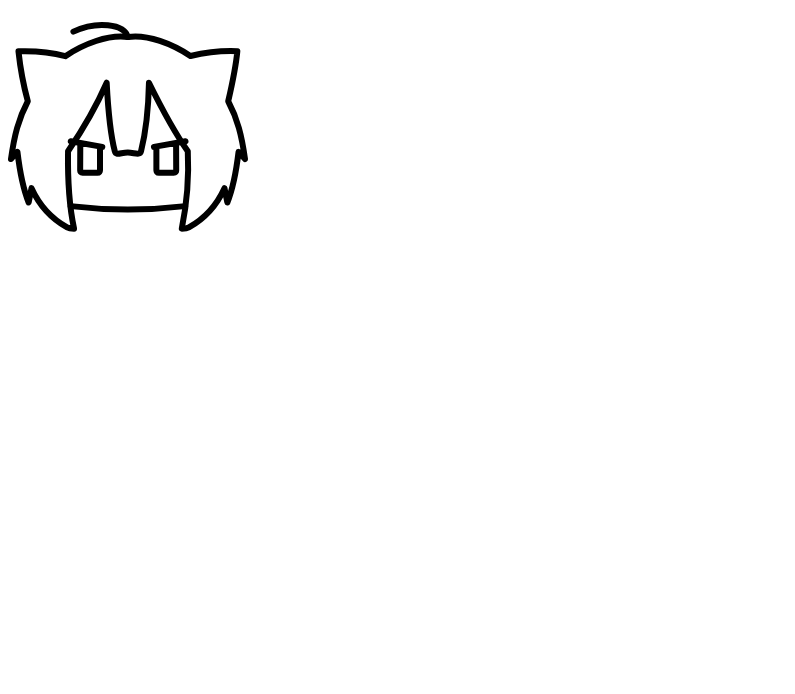
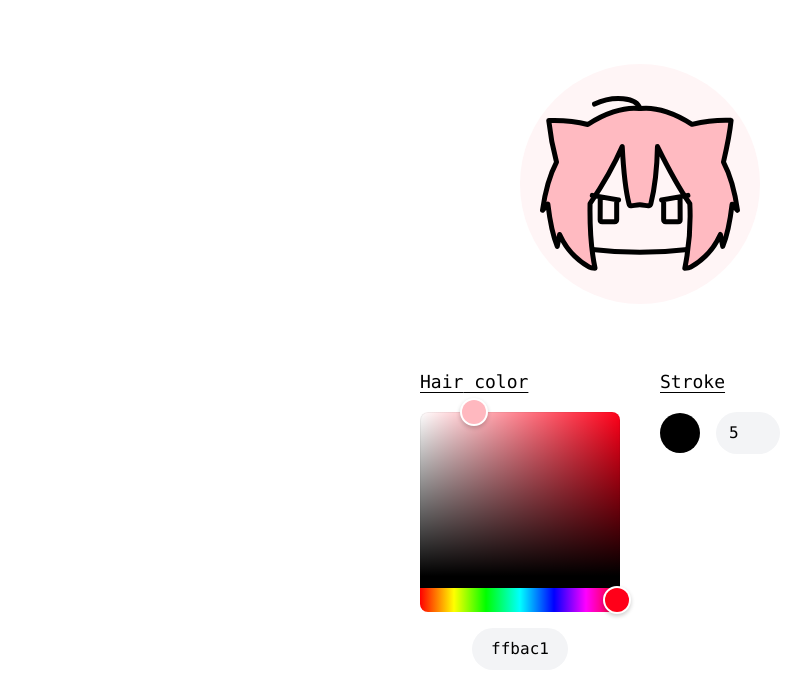
Before and after one commit to object1037/icon, a Next.js app: page / in a window 1280 px wide. Shown: the top 694 px of the page, without its empty margins (0-795 px from the left). Built offline with nearby package versions, Linux system fonts and the light colour scheme.

Commit message:
add color picker and style them

```diff
--- /dev/null
+++ b/components/colorPicker.tsx
@@ -0,0 +1,23 @@
+import { HexColorPicker, HexColorInput } from "react-colorful"
+
+const Picker = ({
+  part,
+  colors,
+  handleChange
+}: {
+  part: parts
+  colors: {
+    [key in parts]: string
+  }
+  handleChange: (part: parts, color: string) => void
+}) => {
+  return (
+    <div className="flex flex-col items-center">
+      <p className='mb-4 text-lg underline underline-offset-4 self-start'>{part} color</p>
+      <HexColorPicker className="h-40" color={colors[part]} onChange={(color) => handleChange(part, color)} />
+      <HexColorInput className="form-input rounded-full w-24 text-center m-4 bg-gray-100 border-transparent focus:ring-0 focus:border-gray-400" color={colors[part]} onChange={(color) => handleChange(part, color)} />
+    </div>
+  )
+}
+
+export default Picker
--- a/components/icon.tsx
+++ /dev/null
@@ -1,24 +0,0 @@
-import { ComponentPropsWithoutRef } from "react"
-
-interface iconProps extends ComponentPropsWithoutRef<"svg"> {
-  hair: string
-  eye: string
-}
-
-const Icon = (props: iconProps) => {
-  const {
-    hair,
-    eye,
-    ...rest
-  } = props
-  return (
-    <svg stroke="currentColor" strokeWidth="1.5" fill="none" width="100%" height="100%" viewBox="0 0 64 64" strokeLinecap="round" strokeLinejoin="round" xmlns="http://www.w3.org/2000/svg" {...rest}>
-      <path fill="none" d="m 46.295657,51.530996 c -9.545417,1.137636 -19.090839,1.146562 -28.636258,0" />
-      <path fill={hair} d="m 37.239609,20.681729 c 2.883627,5.849551 5.849287,11.666289 9.708039,17.12579 0.331458,6.561759 -0.215846,13.006346 -1.502233,19.352391 0,0 1.242891,-0.03495 1.765964,-0.325995 3.856658,-2.146048 7.02306,-5.649715 8.906192,-9.797644 l 0.718155,3.590761 c 1.565855,-3.884145 2.253991,-8.049801 2.802237,-12.660807 l 1.618035,1.809716 C 60.418717,33.890768 59.40372,29.74967 57.050205,25.315792 57.989372,21.258435 58.90992,17.18923 59.334642,12.804497 55.078822,12.618512 51.240488,13.139031 47.603678,14.000604 43.039639,10.960987 37.000351,8.5684845 32,9.2608735 26.999652,8.5690845 20.899832,10.994513 16.335793,14.034131 12.567861,13.025042 8.6709012,12.705393 4.6174702,12.836371 c 0.47057,4.428655 1.239166,8.442914 2.332328,12.480021 -2.353518,4.433878 -3.368512,8.574976 -4.205792,14.460146 l 1.618031,-1.809713 c 0.54825,4.611006 1.236383,8.77666 2.802238,12.660805 l 0.718155,-3.590761 c 1.883132,4.147929 5.0536828,7.644157 8.9061918,9.797643 0.511052,0.285671 1.725996,0.325512 1.725996,0.325512 -1.409307,-6.557656 -1.602057,-12.972185 -1.50222,-19.352296 3.626217,-5.332889 6.961741,-10.976301 9.654615,-17.125868 0.260587,4.999014 0.650539,11.813244 2.035422,17.145386 0.310278,1.194645 1.566743,0.286269 3.27766,0.318064 1.636109,0.03041 3.001205,0.791138 3.277484,-0.318027 1.421434,-5.706596 1.885818,-12.313855 1.98203,-17.145554 z" />
-      <path fill="none" d="M 31.933012,9.2523345 C 31.097076,5.9145165 24.06579,5.1921261 18.356411,7.9109655" />
-      <path fill={eye} d="m 25.577682,36.717844 -7.894134,-1.414937 m 2.388359,0.550181 -0.02832,6.760705 c -0.0021,0.283247 0.160092,0.58646 0.618208,0.591093 h 3.696295 c 0.472613,0.0057 0.639781,-0.327577 0.642274,-0.618211 l -4.2e-5,-5.704357 m 13.48435,-0.164482 7.894134,-1.414936 m -2.355045,0.550181 0.02832,6.760704 c 0.0021,0.283248 -0.160092,0.586461 -0.618209,0.591094 h -3.696295 c -0.472613,0.0057 -0.639781,-0.327578 -0.642274,-0.618211 l 4.3e-5,-5.704357" />
-    </svg>
-  )
-}
-
-export default Icon
--- /dev/null
+++ b/index.d.ts
@@ -0,0 +1 @@
+type parts = "Hair" | "Eye" | "Background" | "Stroke"
--- a/package.json
+++ b/package.json
@@ -11,9 +11,11 @@
   "dependencies": {
     "next": "12.2.4",
     "react": "18.2.0",
+    "react-colorful": "^5.5.1",
     "react-dom": "18.2.0"
   },
   "devDependencies": {
+    "@tailwindcss/forms": "^0.5.2",
     "@types/node": "18.6.4",
     "@types/react": "18.0.17",
     "@types/react-dom": "18.0.6",
--- a/pages/index.tsx
+++ b/pages/index.tsx
@@ -1,20 +1,50 @@
 import type { NextPage } from 'next'
 import Head from 'next/head'
-import Icon from '../components/icon'
 import { useState } from 'react'
+import Picker from '../components/colorPicker'
 
 const Home: NextPage = () => {
-  const [hair, setHair] = useState('')
-  const [eye, setEye] = useState('')
+  const [part, setPart] = useState<parts>('Hair')
+  const [colors, setColors] = useState({
+    Hair: '#ffbac1',
+    Eye: '#fff5f6',
+    Background: '#fff5f6',
+    Stroke: '#000000'
+  })
+  const [stroke, setStroke] = useState('5')
+
+  const handleChange = (part: parts, color: string) => {
+    const newColors = {
+      ...colors,
+      [part]: color
+    }
+    setColors(newColors)
+  }
 
   return (
     <>
     <Head>
 
     </Head>
-    <main>
-      <div>
-        <Icon width={256} height={256} hair={hair} eye={eye} />
+    <main className='font-mono flex flex-col items-center'>
+      <div className='m-16'>
+        <svg stroke={colors.Stroke} strokeWidth={stroke} fill="none" width="100%" height="100%" viewBox="0 0 240 240" strokeLinecap="round" strokeLinejoin="round" xmlns="http://www.w3.org/2000/svg" className='w-60 h-60'>
+          <circle onClick={() => setPart('Background')} cx={120} cy={120} r={120} fill={colors.Background} stroke="none" />
+          <path fill="none" d="m 167.64272,185.42606 c -31.81174,3.79136 -63.62349,3.82111 -95.43523,0" />
+          <path onClick={() => setPart('Hair')} fill={colors.Hair} d="m 137.46189,82.615598 c 9.61018,19.494632 19.49375,38.879902 32.3537,57.074622 1.10464,21.86819 -0.71935,43.34588 -5.00645,64.49516 0,0 4.14215,-0.11648 5.88538,-1.08644 12.85297,-7.15207 23.40554,-18.82864 29.6814,-32.65232 l 2.39338,11.96682 c 5.21848,-12.94457 7.51181,-26.82734 9.33893,-42.1943 l 5.39238,6.03119 c -2.79038,-19.61335 -6.17303,-33.41427 -14.01652,-48.19092 3.12993,-13.521841 6.19781,-27.083162 7.61327,-41.696035 -14.18325,-0.619827 -26.97515,1.114892 -39.09544,3.986231 C 156.79148,50.219563 136.66452,42.246139 119.99999,44.553644 103.33548,42.248138 83.006787,50.331294 67.796346,60.461341 55.239068,57.098379 42.251783,56.033094 28.743031,56.4696 c 1.568255,14.759251 4.129733,28.137455 7.772882,41.59181 -7.843501,14.77665 -11.226143,28.57757 -14.016521,48.19091 l 5.392365,-6.03118 c 1.827137,15.36696 4.120458,29.24972 9.338937,42.1943 l 2.393375,-11.96683 c 6.275859,13.82368 16.842262,25.47546 29.681407,32.65232 1.703169,0.95205 5.752177,1.08483 5.752177,1.08483 -4.696756,-21.85451 -5.339129,-43.23203 -5.006405,-64.49484 12.084989,-17.77277 23.201193,-36.5804 32.175652,-57.074886 0.86845,16.660066 2.16804,39.369656 6.7834,57.139936 1.03405,3.98136 5.22143,0.95404 10.92336,1.06 5.45261,0.10135 10.00203,2.6366 10.92277,-1.05988 4.73717,-19.01821 6.28481,-41.03803 6.60546,-57.140492 z" />
+          <path fill="none" d="M 119.77674,44.525186 C 116.99085,33.401337 93.557883,30.993847 74.530401,40.054844" />
+          <path onClick={() => setPart('Eye')} fill={colors.Eye} d="M 98.596522,136.05869 72.28797,131.34318 m 7.959615,1.83357 -0.09438,22.5312 c -0.007,0.94397 0.533534,1.95448 2.060284,1.96992 h 12.318535 c 1.575064,0.019 2.13218,-1.0917 2.140488,-2.06029 l -1.4e-4,-19.01075 m 44.938898,-0.54816 26.30855,-4.71552 m -7.84859,1.83357 0.0944,22.53121 c 0.007,0.94397 -0.53353,1.95448 -2.06028,1.96992 h -12.31854 c -1.57506,0.019 -2.13218,-1.09171 -2.14049,-2.0603 l 1.5e-4,-19.01074" />
+        </svg>
+      </div>
+      <div className='flex flex-col sm:flex-row space-x-0 sm:space-x-10 space-y-10 sm:space-y-0'>
+        <Picker part={part} colors={colors} handleChange={handleChange} />
+        <div className='w-[200px]'>
+          <p className='mb-4 text-lg underline underline-offset-4'>Stroke</p>
+          <div className='flex space-x-4 items-center'>
+            <div onClick={() => setPart('Stroke')} className='w-10 h-10 rounded-full' style={{backgroundColor: `${colors.Stroke}`}} />
+            <input type='number' value={stroke} onChange={(e) => setStroke(e.target.value)} min={1} max={10} className='rounded-full w-16 bg-gray-100 border-transparent focus:ring-0 focus:border-gray-400' />
+          </div>
+        </div>
       </div>
     </main>
     </>
--- a/tailwind.config.js
+++ b/tailwind.config.js
@@ -4,5 +4,7 @@ module.exports = {
   theme: {
     extend: {},
   },
-  plugins: [],
+  plugins: [
+    require('@tailwindcss/forms'),
+  ],
 }
```
Also changed, not shown: components/footer.tsx (added), 1 other file (tests, documents, lock files or other folders).
